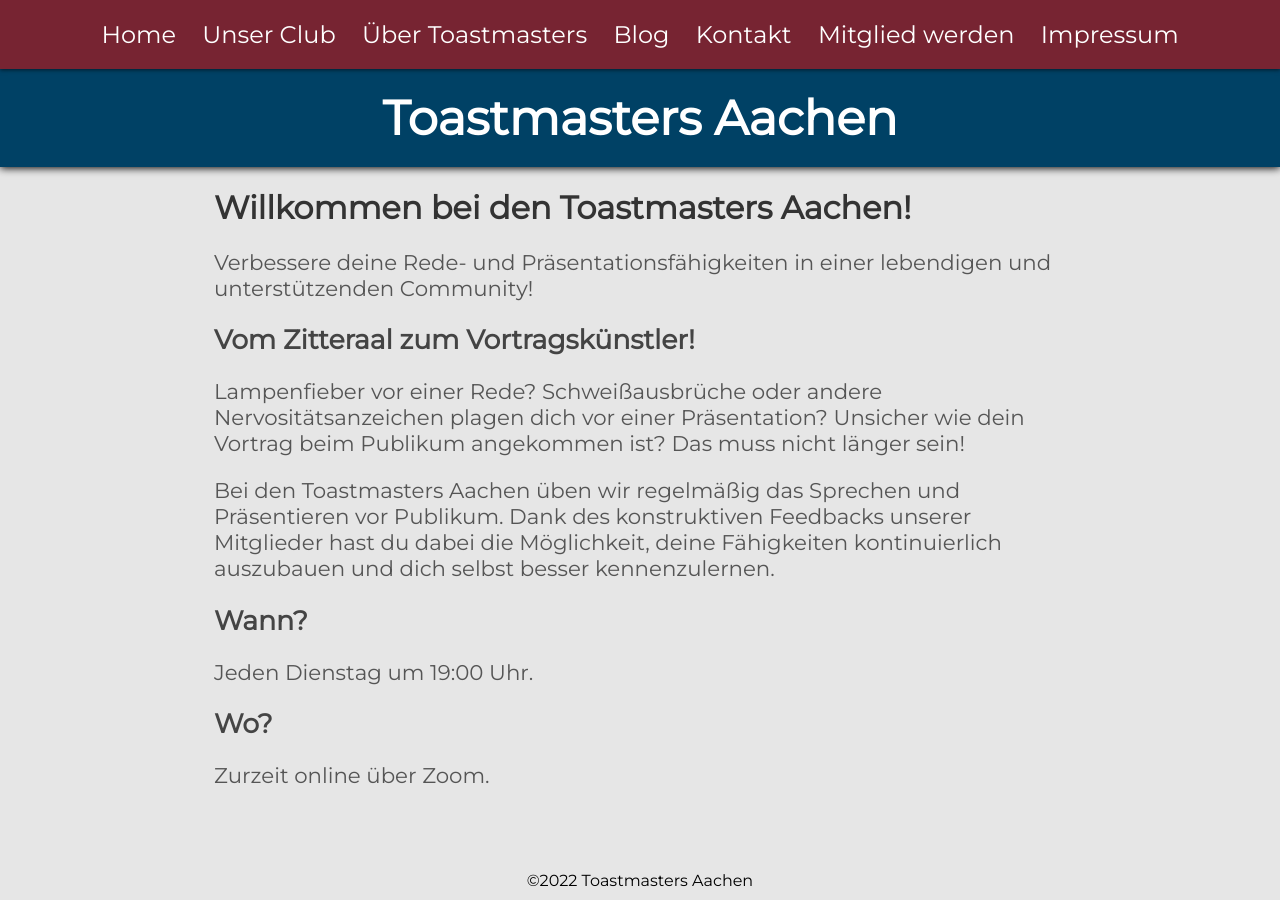
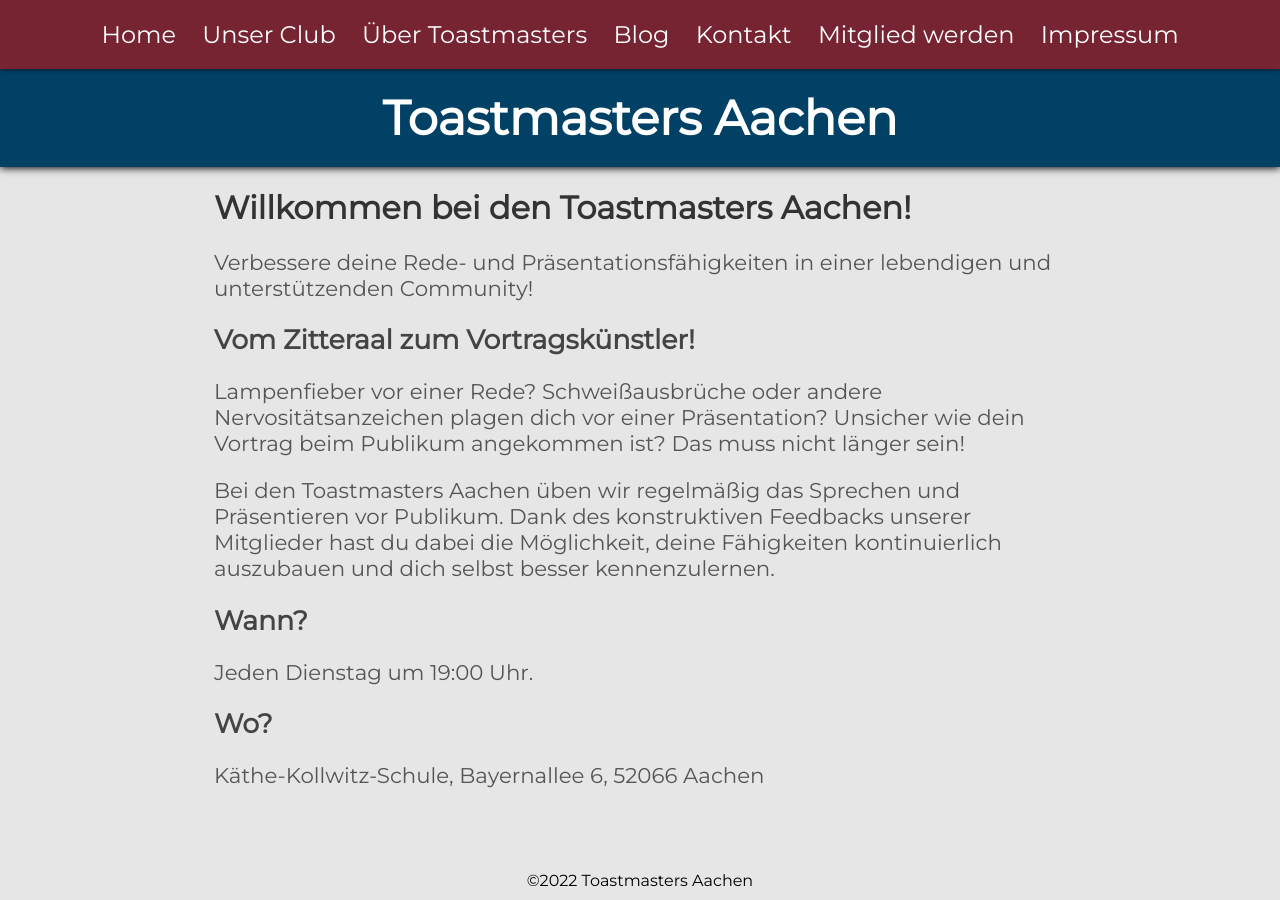
Before and after one commit to toastmasters-aachen/toastmasters-aachen.github.io, a Jekyll site: the page built from index.md, in a window 1280 px wide. Built offline with Jekyll 4.4.1, drawn with Linux system fonts in a browser that asks for light colours.

Commit message:
Update index.md

```diff
--- a/index.md
+++ b/index.md
@@ -23,4 +23,4 @@ Jeden Dienstag um 19:00 Uhr.
 
 ## Wo?
 
-Zurzeit online über Zoom.
+Käthe-Kollwitz-Schule, Bayernallee 6, 52066 Aachen
```
